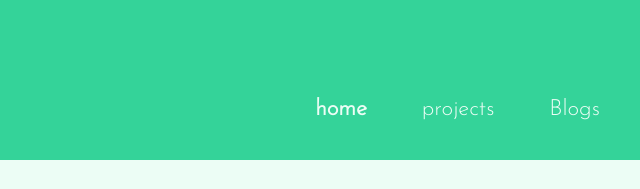
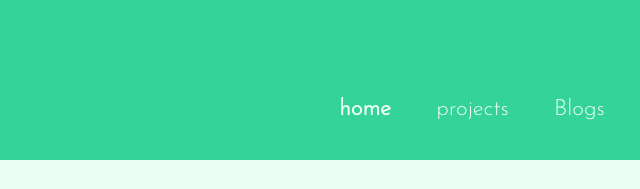
Before and after one commit to biswanathTewari/neogCampPortfolio, a plain HTML site: page index.html in a window 1280 px wide. Shown: the top 189 px of the page, 640-1280 px from the left. Drawn offline with Linux system fonts and the light colour scheme; a web font is replaced by a local one.

Commit message:
style - navigations

```diff
--- a/styles.css
+++ b/styles.css
@@ -36,7 +36,7 @@ hr {
 
 .link {
    text-decoration: none;
-   padding: 0.5rem 1rem;
+   padding: 0.5rem 1vw;
 }
 
 .primary-link {
@@ -57,7 +57,9 @@ hr {
 
 .list-item-inline {
    display: inline;
-   padding: 0rem 0.5rem;
+   padding: 0rem 0.5vw;
+   margin: 0;
+   border: 0;
 }
 
 /**----------Navigations--------------*/
```
